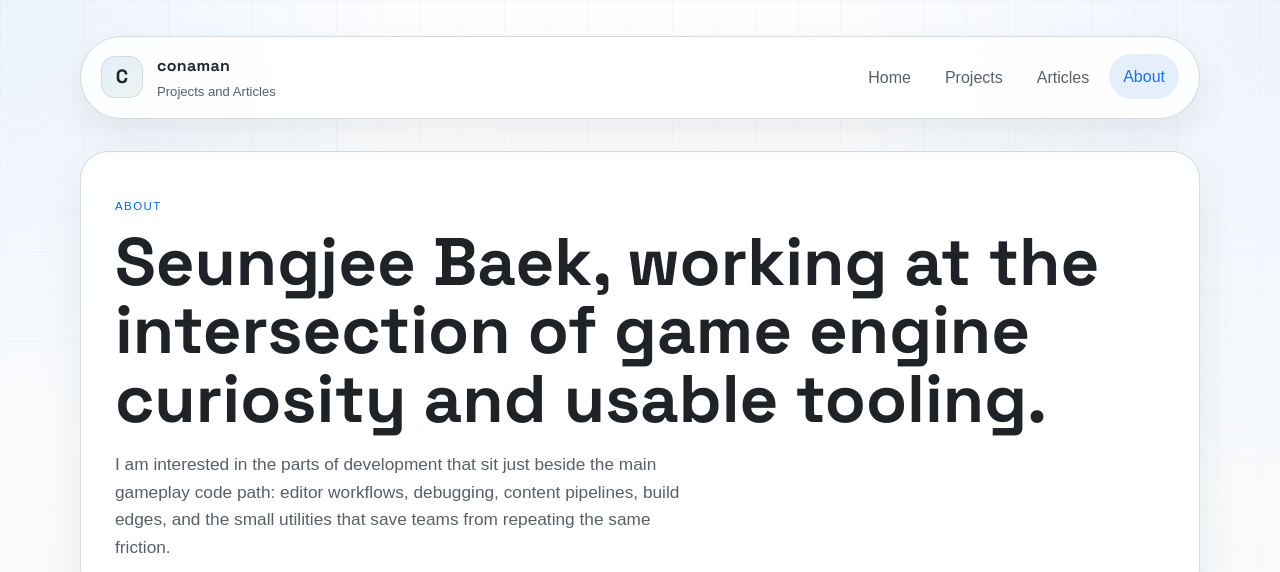
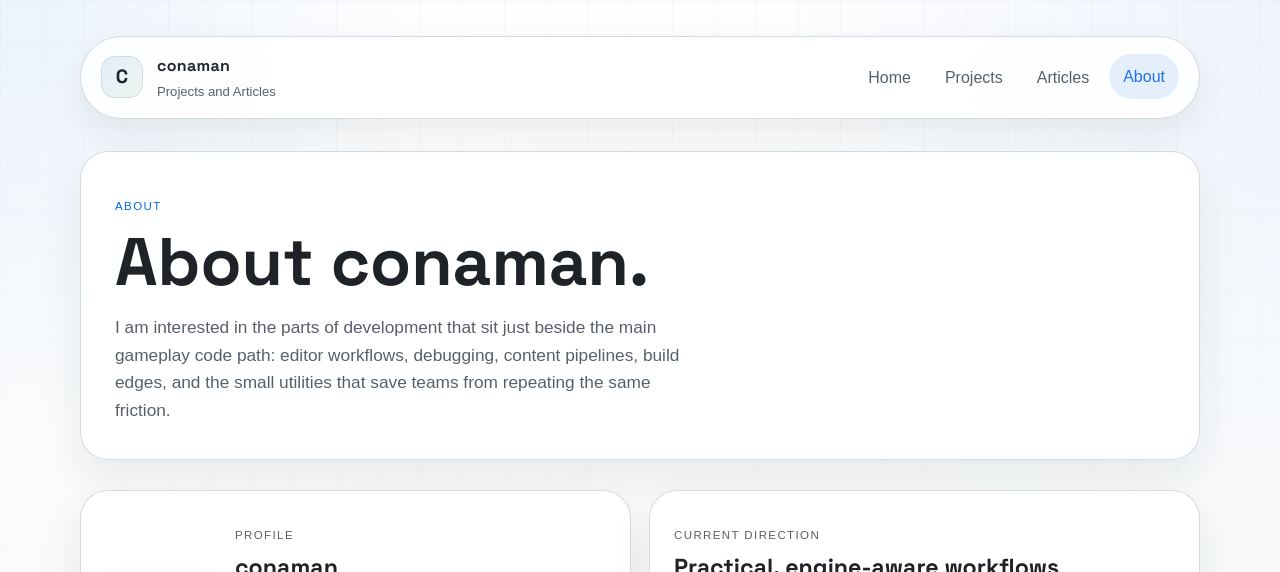
Before and after one commit to conaman/conaman.github.io, a Jekyll site: the page built from about.html, in a window 1280 px wide and 900 px high, cut to the strip 0-572 px from the top of the window. Built offline with Jekyll 4.4.1, drawn with Linux system fonts in a browser that asks for light colours; some web fonts are replaced.

Commit message:
Shorten about page heading

```diff
--- a/about.html
+++ b/about.html
@@ -6,7 +6,7 @@ permalink: /about/
 ---
 <section class="page-hero">
   <p class="section-eyebrow">About</p>
-  <h1>Seungjee Baek, working at the intersection of game engine curiosity and usable tooling.</h1>
+  <h1>About conaman.</h1>
   <p class="page-intro">I am interested in the parts of development that sit just beside the main gameplay code path: editor workflows, debugging, content pipelines, build edges, and the small utilities that save teams from repeating the same friction.</p>
 </section>
 
```
